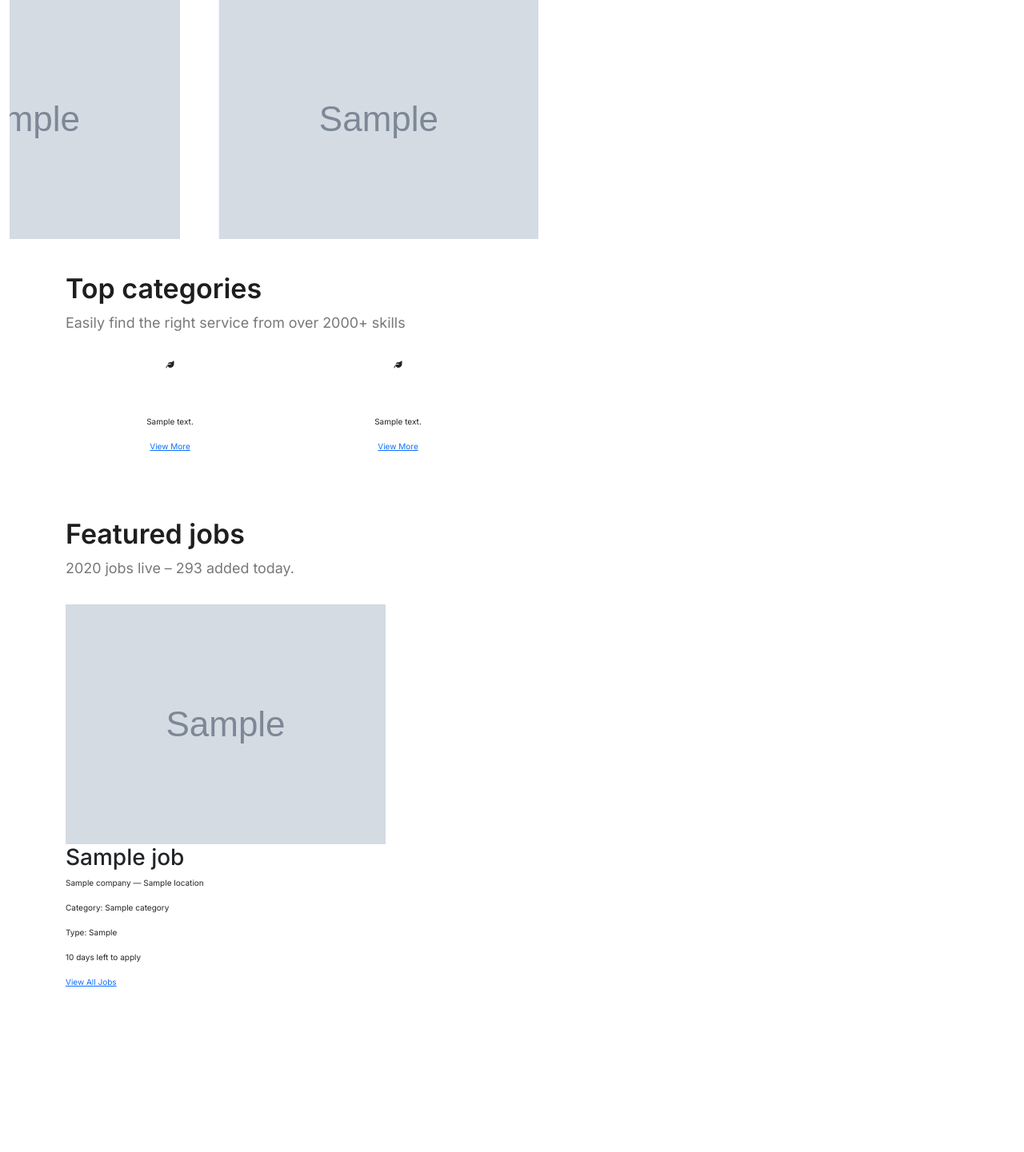
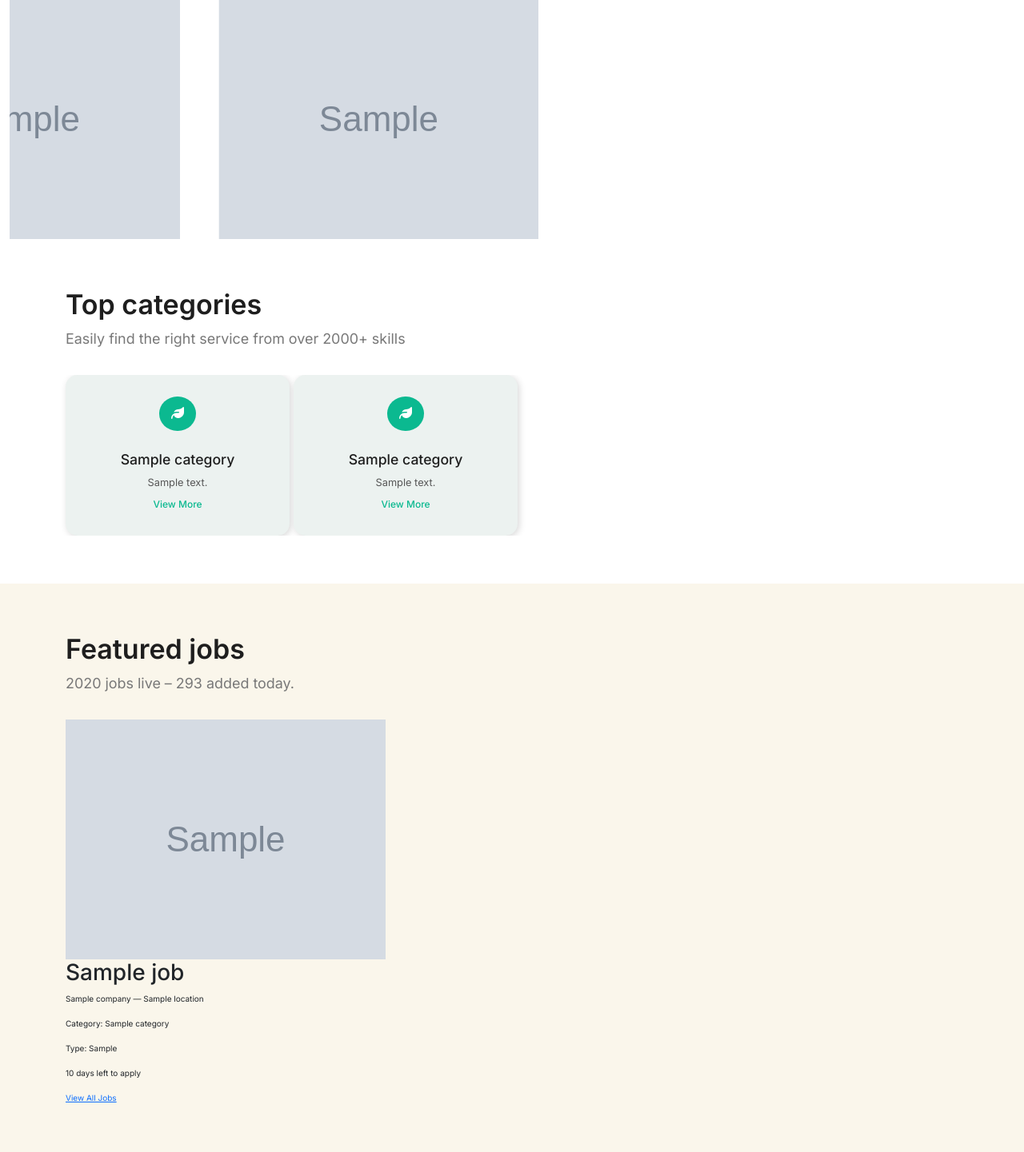
Before and after one commit to athikapriya/django-job-portal, a Django app: template base/templates/base/index.html in a window 1280 px wide. Shown: the part 756-2197 px from the top of the page at 80% size. Before the commit the page ends 1990 px from the top, so only its background shows below. Run offline with Django 3.2, Linux system fonts and the light colour scheme; the template is opened without the code that fills it: most values are stand-ins (such as "Sample title", 1, 10 or a date in 2020); grey boxes marked "Sample" are stand-in pictures; some libraries are stand-ins or nearby versions; some web fonts are replaced.

Commit message:
redesign top_categories

```diff
--- a/base/static/base/css/style.css
+++ b/base/static/base/css/style.css
@@ -16,6 +16,7 @@
     --tertiary-color: #1E1E1E;
     --quaternary-color: #787878;
     --quinary-color: #585858;
+    --background-color: #FAF6EB;
     --letter-spacing: 0.02rem;
     --transition: 0.4s ease-in-out;
     --border-radius: 8px;
@@ -31,7 +32,7 @@
 }
 
 .section-padding{
-    padding: 40px 0px;
+    padding: 60px 0px;
 }
 
 .my-btn{
@@ -252,61 +253,85 @@
 
 /* top category starts here */
 
-.category-box{
-    position: relative;
-
-    overflow: hidden;
+.top-category__items{
+    background-color: #ECF2F0;
+    padding: 1.7rem;
+    /* height: 180px; */
+    width: 280px;
+    display: flex;
+    flex-direction: column;
+    justify-content: center;
+    align-items: center;
     border-radius: 15px;
-    display: inline-block;
+    transition: var(--transition);
+    box-shadow: 2px 2px 8px #d8d8d8;
 }
 
-.overlay{
-    position: absolute;
-    top: 0;
-    left: 0;
-    right: 0;
-    bottom: 0;
-    width: 92%;
-    height: 100%;
-    display: flex;
-    flex-direction: column;
-    align-items: center;
-    justify-content: end;
-    margin: 0px auto;
-
-    z-index: 2;
-    background: rgba(0, 0, 0, 0.30);
-    padding-bottom: 10px;
-    border-radius: 15px;
+.top-category__items:hover{
+    box-shadow: 2px 2px 8px #a8a8a8;
 }
 
-.category-box img{
-    border-radius: 15px;
+.leaf-icon{
+    background-color: var(--brand-color);
+    display: inline-block;
+    padding: 0.8rem;
+    text-align: center;
+    border-radius: 50%;
+}
 
-    width: 100%;
-    height: auto;
-    display: block;
+.fa-leaf{
+    color: var(--secondary-color);
+    font-size: 1rem;
 }
 
 .category-name{
-    font-size: 1rem;
+    font-size: 1.1rem;
     line-height: 1.5rem;
     font-weight: 500;
-    color: var(--secondary-color);
+    color: var(--tertiary-color);
     margin: 0;
     padding: 0;
-
-    z-index: 3;
-    position: relative;
-    margin: 0;
 }
 
-.jobs-available{
-    color: var(--secondary-color);
+.category-description{
+    font-size: 0.8rem;
+    font-weight: 400;
+    line-height: 1.15rem;
+    color: var(--quinary-color);
+    margin-bottom: 0.5rem;
+}
+
+.view-more__btn{
+    text-decoration: none;
     font-size: 0.75rem;
+    color: var(--brand-color);
+    font-weight: 500;
+    transition: var(--transition);
+    position: relative;
+    padding-bottom: 0.2rem;
+}
 
-    z-index: 3;
-    position: relative;
-    margin: 0;
+.view-more__btn::after{
+    position: absolute;
+    content : '';
+    left: 0;
+    bottom: 0;
+    height: 1px;
+    width: 0%;
+    background: var(--brand-color);
+    z-index: 2;
+    transition: var(--transition);
 }
+
+.view-more__btn:hover::after{
+    width: 100%;
+}
+
 /* top category ends here */
+
+
+/* featured jobs starts here */
+#featured-jobs{
+    background-color: var(--background-color);
+}
+/* featured jobs ends here */
```
